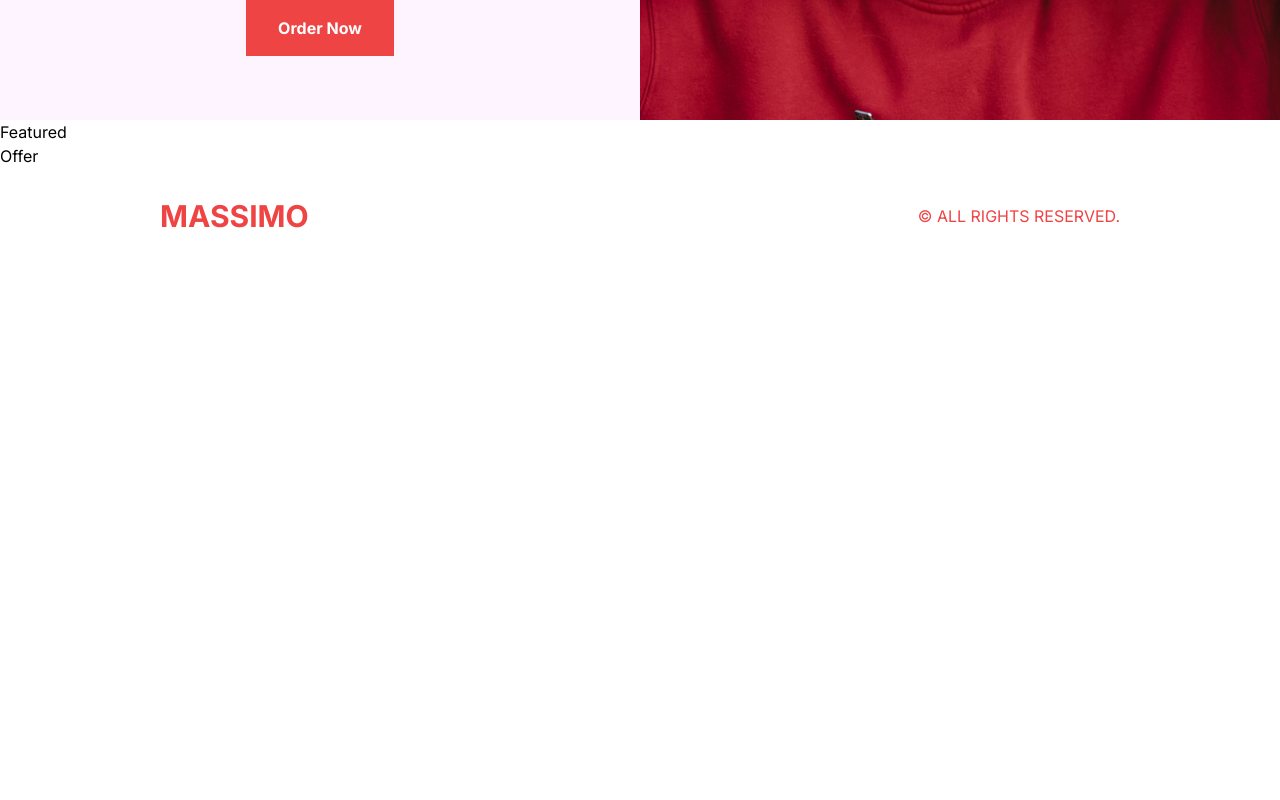
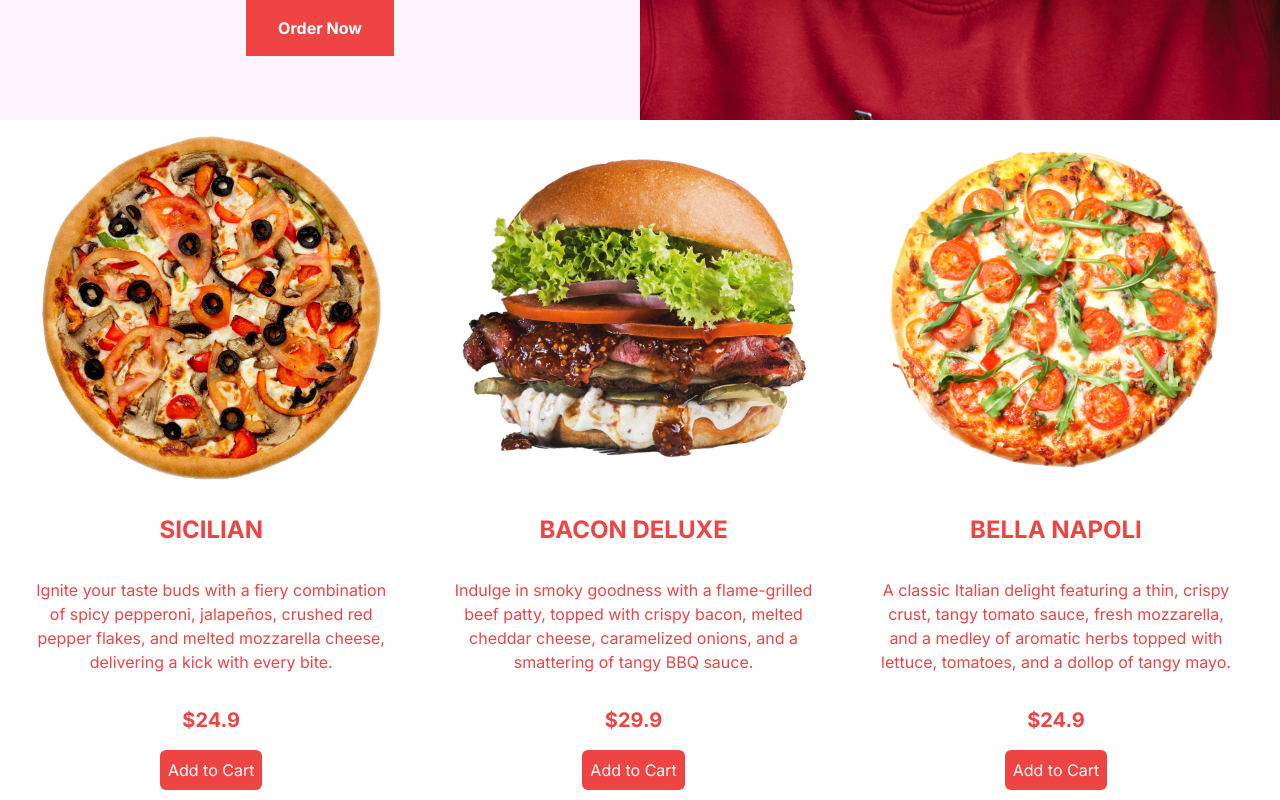
Before and after one commit to Sakib-Zaman-250/RestaurentP, a Next.js app: page / in a window 1280 px wide. Shown: the part 680-1480 px from the top of the page. Before the commit the page ends 944 px from the top, so only its background shows below. Built offline with nearby package versions, Linux system fonts and the light colour scheme.

Commit message:
Feature add

```diff
--- a/src/components/Featured.tsx
+++ b/src/components/Featured.tsx
@@ -1,9 +1,38 @@
-import React from 'react'
+import { featuredProducts } from "@/data";
+import Image from "next/image";
+import React from "react";
 
 const Featured = () => {
   return (
-    <div>Featured</div>
-  )
-}
+    <div className="w-screen overflow-x-scroll text-red-500">
+      {/* WRAPPER */}
+      <div className="w-max flex">
+        {/* SINGLE ITEM */}
+        {featuredProducts.map((item) => (
+          <div
+            key={item.id}
+            className="w-screen h-[60vh] flex flex-col items-center justify-around p-4 hover:bg-fuchsia-50 transition-all duration-300 md:w-[50vw] xl:w-[33vw] xl:h-[90vh]"
+          >
+            {/* IMAGE CONTAINER */}
+            {item.img && (
+              <div className="relative flex-1 w-full hover:rotate-[60deg] transition-all duration-500">
+                <Image src={item.img} alt="" fill className="object-contain" />
+              </div>
+            )}
+            {/* TEXT CONTAINER */}
+            <div className=" flex-1 flex flex-col items-center justify-center text-center gap-4">
+              <h1 className="text-xl font-bold uppercase xl:text-2xl 2xl:text-3xl">{item.title}</h1>
+              <p className="p-4 2xl:p-8">{item.desc}</p>
+              <span className="text-xl font-bold">${item.price}</span>
+              <button className="bg-red-500 text-white p-2 rounded-md">
+                Add to Cart
+              </button>
+            </div>
+          </div>
+        ))}
+      </div>
+    </div>
+  );
+};
 
-export default Featured
+export default Featured;
--- /dev/null
+++ b/src/data.ts
@@ -0,0 +1,202 @@
+type Product = {
+    id: number;
+    title: string;
+    desc?: string;
+    img?: string;
+    price: number;
+    options?: { title: string; additionalPrice: number }[];
+  };
+
+  type Products = Product[];
+
+  export const featuredProducts: Products = [
+    {
+      id: 1,
+      title: "Sicilian",
+      desc: "Ignite your taste buds with a fiery combination of spicy pepperoni, jalapeños, crushed red pepper flakes, and melted mozzarella cheese, delivering a kick with every bite.",
+      img: "/temporary/p1.png",
+      price: 24.9,
+      options: [
+        {
+          title: "Small",
+          additionalPrice: 0,
+        },
+        {
+          title: "Medium",
+          additionalPrice: 4,
+        },
+        {
+          title: "Large",
+          additionalPrice: 6,
+        },
+      ],
+    },
+    {
+      id: 2,
+      title: "Bacon Deluxe",
+      desc: "Indulge in smoky goodness with a flame-grilled beef patty, topped with crispy bacon, melted cheddar cheese, caramelized onions, and a smattering of tangy BBQ sauce.",
+      img: "/temporary/p2.png",
+      price: 29.9,
+      options: [
+        {
+          title: "Small",
+          additionalPrice: 0,
+        },
+        {
+          title: "Medium",
+          additionalPrice: 4,
+        },
+        {
+          title: "Large",
+          additionalPrice: 6,
+        },
+      ],
+    },
+    {
+      id: 3,
+      title: "Bella Napoli",
+      desc: "A classic Italian delight featuring a thin, crispy crust, tangy tomato sauce, fresh mozzarella, and a medley of aromatic herbs topped with lettuce, tomatoes, and a dollop of tangy mayo.",
+      img: "/temporary/p3.png",
+      price: 24.9,
+      options: [
+        {
+          title: "Small",
+          additionalPrice: 0,
+        },
+        {
+          title: "Medium",
+          additionalPrice: 4,
+        },
+        {
+          title: "Large",
+          additionalPrice: 6,
+        },
+      ],
+    },
+    {
+      id: 4,
+      title: "Spicy Arrabbiata",
+      desc: "Ignite your taste buds with this fiery pasta creation, combining penne in a spicy tomato sauce infused with garlic, red chili flakes, and fresh basil for the ultimate comfort food experience.",
+      img: "/temporary/p4.png",
+      price: 26.9,
+      options: [
+        {
+          title: "Small",
+          additionalPrice: 0,
+        },
+        {
+          title: "Medium",
+          additionalPrice: 4,
+        },
+        {
+          title: "Large",
+          additionalPrice: 6,
+        },
+      ],
+    },
+    {
+      id: 5,
+      title: "Jalapeño Fiesta",
+      desc: "Ignite your taste buds with a fiery kick! This burger features a succulent beef patty, fiery jalapeños, pepper jack cheese, and a zesty chipotle mayo sauce , and all the classic fixings on a toasted bun.",
+      img: "/temporary/p5.png",
+      price: 29.9,
+      options: [
+        {
+          title: "Small",
+          additionalPrice: 0,
+        },
+        {
+          title: "Medium",
+          additionalPrice: 4,
+        },
+        {
+          title: "Large",
+          additionalPrice: 6,
+        },
+      ],
+    },
+    {
+      id: 6,
+      title: "Margherita Magic",
+      desc: "A timeless favorite with a twist, showcasing a thin crust topped with sweet tomatoes, fresh basil, creamy mozzarella, and a drizzle of extra virgin olive oil, fresh arugula, and a drizzle of balsamic glaze.",
+      img: "/temporary/p6.png",
+      price: 24.9,
+      options: [
+        {
+          title: "Small",
+          additionalPrice: 0,
+        },
+        {
+          title: "Medium",
+          additionalPrice: 4,
+        },
+        {
+          title: "Large",
+          additionalPrice: 6,
+        },
+      ],
+    },
+    {
+      id: 7,
+      title: "Garlic Parmesan Linguine",
+      desc: "A garlic lover's delight, featuring linguine smothered in a creamy Parmesan sauce, infused with garlic and garnished with chopped parsley, bell peppers, and cherry tomatoes.",
+      img: "/temporary/p7.png",
+      price: 28.9,
+      options: [
+        {
+          title: "Small",
+          additionalPrice: 0,
+        },
+        {
+          title: "Medium",
+          additionalPrice: 4,
+        },
+        {
+          title: "Large",
+          additionalPrice: 6,
+        },
+      ],
+    },
+    {
+      id: 8,
+      title: "Mediterranean Delight",
+      desc: "Embark on a culinary journey with this Mediterranean-inspired creation, featuring zesty feta cheese, Kalamata olives, sun-dried tomatoes, and a sprinkle of oregano.",
+      img: "/temporary/p8.png",
+      price: 32.9,
+      options: [
+        {
+          title: "Small",
+          additionalPrice: 0,
+        },
+        {
+          title: "Medium",
+          additionalPrice: 4,
+        },
+        {
+          title: "Large",
+          additionalPrice: 6,
+        },
+      ],
+    },
+    {
+      id: 9,
+      title: "Hawaiian Teriyaki",
+      desc: "Experience a taste of the tropics with a juicy beef patty glazed in tangy teriyaki sauce, topped with grilled pineapple, crispy bacon, and fresh lettuce, and all the classic fixings on a toasted bun.",
+      img: "/temporary/p9.png",
+      price: 29.9,
+      options: [
+        {
+          title: "Small",
+          additionalPrice: 0,
+        },
+        {
+          title: "Medium",
+          additionalPrice: 4,
+        },
+        {
+          title: "Large",
+          additionalPrice: 6,
+        },
+      ],
+    },
+  ];
```
